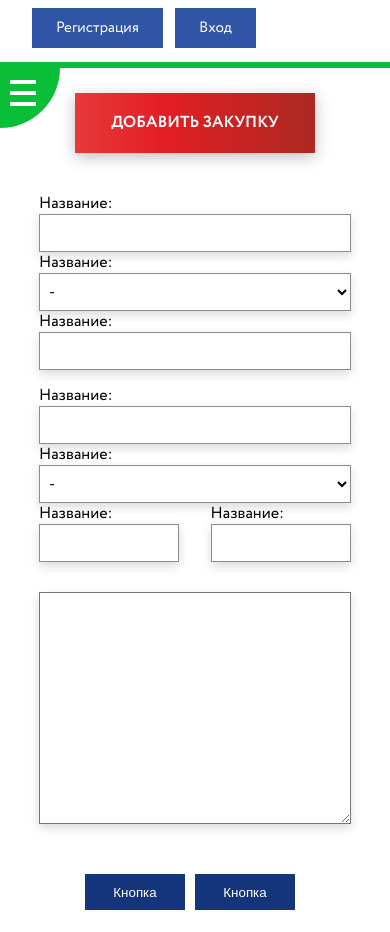
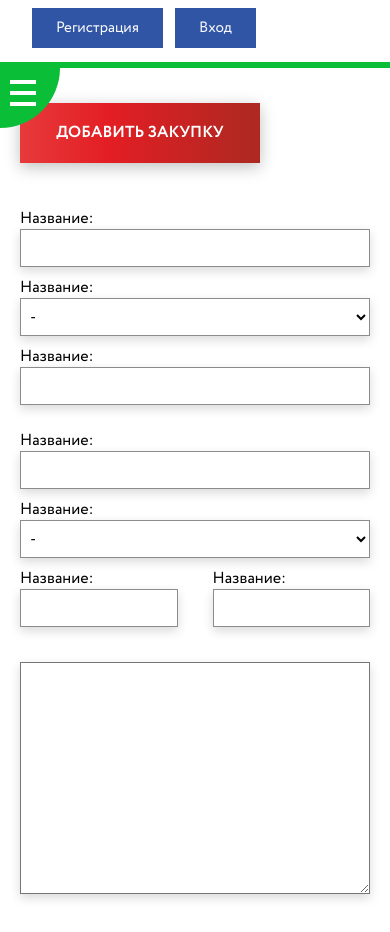
Before and after one commit to Pakistanka/Alavito, a plain HTML site: page add_order.html in a window 390 px wide. Shown: the part 165-1097 px from the top of the page. Drawn offline with Linux system fonts and the light colour scheme.

```diff
--- a/add_order.html
+++ b/add_order.html
@@ -118,6 +118,7 @@
 						 </ul>
 					</aside>
 					<section class="main-content purchase">
+						<div class="order-wrap">
 							<div class="purchase__top">
 								<button class="purchase__button">Добавить закупку</button>
 							</div>
@@ -165,6 +166,8 @@
 									<button class="form__button">Кнопка</button>
 								</div>
 							</form>
+						</div>
+
 					</section>
 				</div>
 			</div>
--- a/css/add_order-form.css
+++ b/css/add_order-form.css
@@ -95,23 +95,18 @@
 @media only screen and (max-width: 680px) {
     .form-line {
         flex-direction: column;
-        align-items: center;
-
     }
     .form__label{
-        width: 80%;
+        width: 100%;
+        padding: 5px 0px;
     }
     .form-line__small {
-        width: 80%;
+        width: 100%;
     }
     .purchase__top {
         display: flex;
-        justify-content: center;
     }
-    .form__buttons {
-        justify-content: center;
-    }
-    .form__textarea {
-        width: 80%;
+    .order-wrap {
+        margin: 10px 20px;
     }
 }
--- a/css/offer.css
+++ b/css/offer.css
@@ -1,18 +1,5 @@
 .main {
-	/* background-image: url("./../images/1088.jpg");
-	background-size: cover;
-	background-position: center; */
-
-  /* height: 100vh; */
-	/* width: 100vw; */
 	/* overflow-x: hidden; */
-
-	/* -webkit-filter: grayscale(100%);
-  -moz-filter: grayscale(100%);
-  -ms-filter: grayscale(100%);
-  -o-filter: grayscale(100%);
-  filter: grayscale(100%);
-  filter: gray; */
 }
 
 .main-background__image{
@@ -37,6 +24,7 @@
 		background-color: var(--white);
 		height: 100%;
 		display: flex;
+		position: relative;
 	}
 	.main-content {
 		width: 100%;
```
Lines whose indentation alone changed are shown as unchanged.
